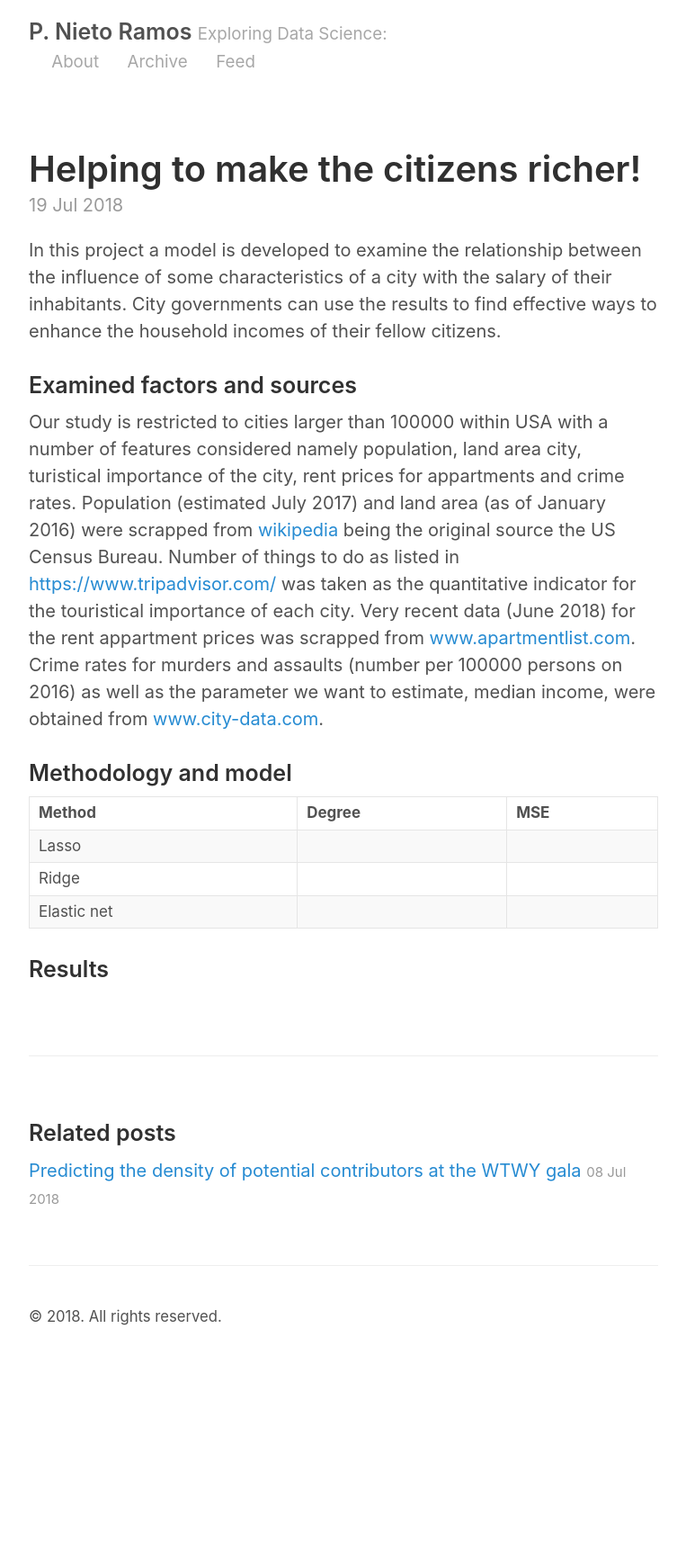
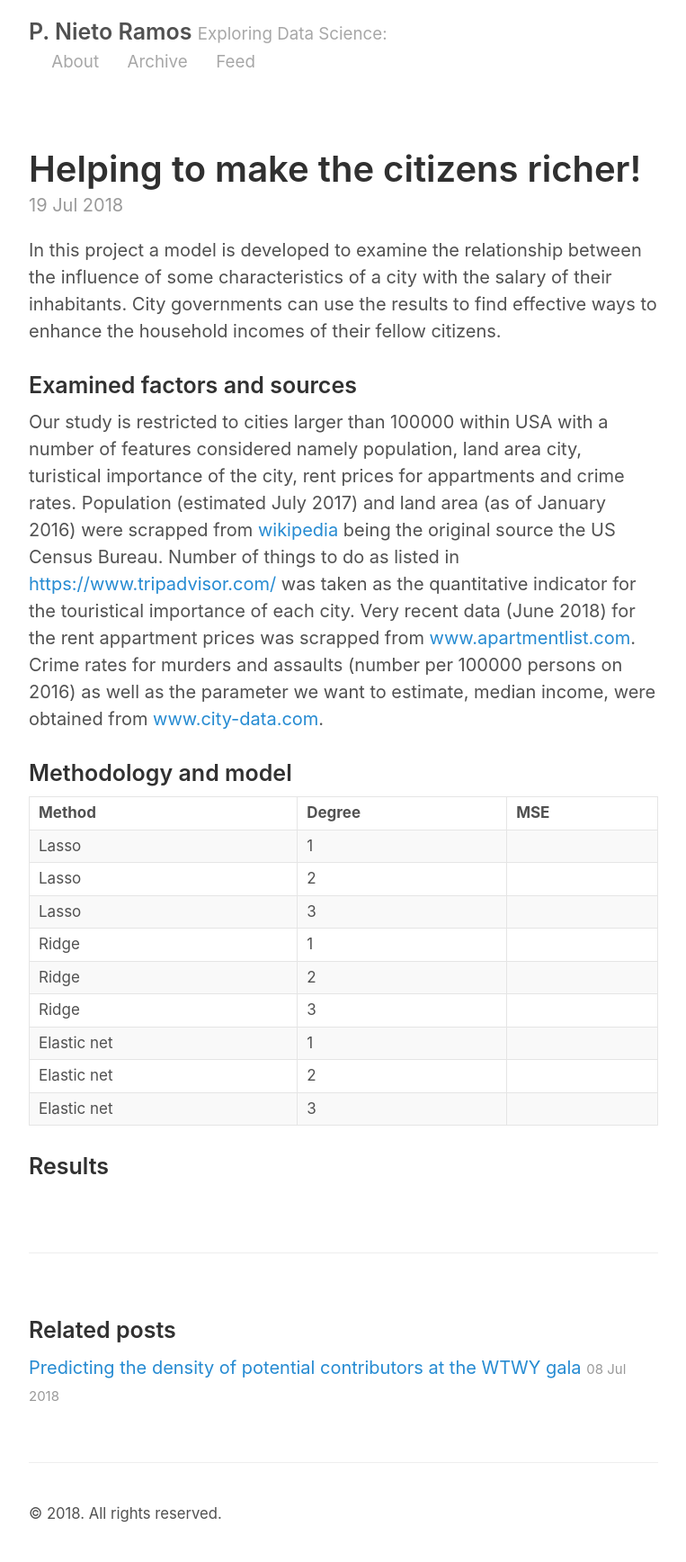
Before and after one commit to pnietoramos/pnietoramos.github.io, a Jekyll site: the page built from _posts/2018-07-19-project-Luther.md, in a window 1280 px wide. Shown: the whole page at 90% size, without its empty margins (258-1021 px from the left). Built offline with Jekyll 4.4.1, drawn with Linux system fonts in a browser that asks for light colours; before the commit the page ends 1517 px from its top, so only the background shows below that.

Commit message:
project luther

```diff
--- a/_posts/2018-07-19-project-Luther.md
+++ b/_posts/2018-07-19-project-Luther.md
@@ -10,10 +10,16 @@ Our study is restricted to cities larger than 100000 within USA with a number of
 
 ### Methodology and model
 
-| Method  | Degree  | MSE  |
-|---------|---------|------|
-| Lasso   |   |   |
-| Ridge   |   |   |
-| Elastic net  |   |   |
+| Method        | Degree  | MSE  |
+|---------      |---------|------|
+| Lasso         |  1      |   |
+| Lasso         |  2      |   |
+| Lasso         |  3      |   |
+| Ridge         |  1      |   |
+| Ridge         |  2      |   |
+| Ridge         |  3      |   |
+| Elastic net   | 1       |   |
+| Elastic net   | 2       |   |
+| Elastic net   | 3       |   |
 
 ### Results
```
